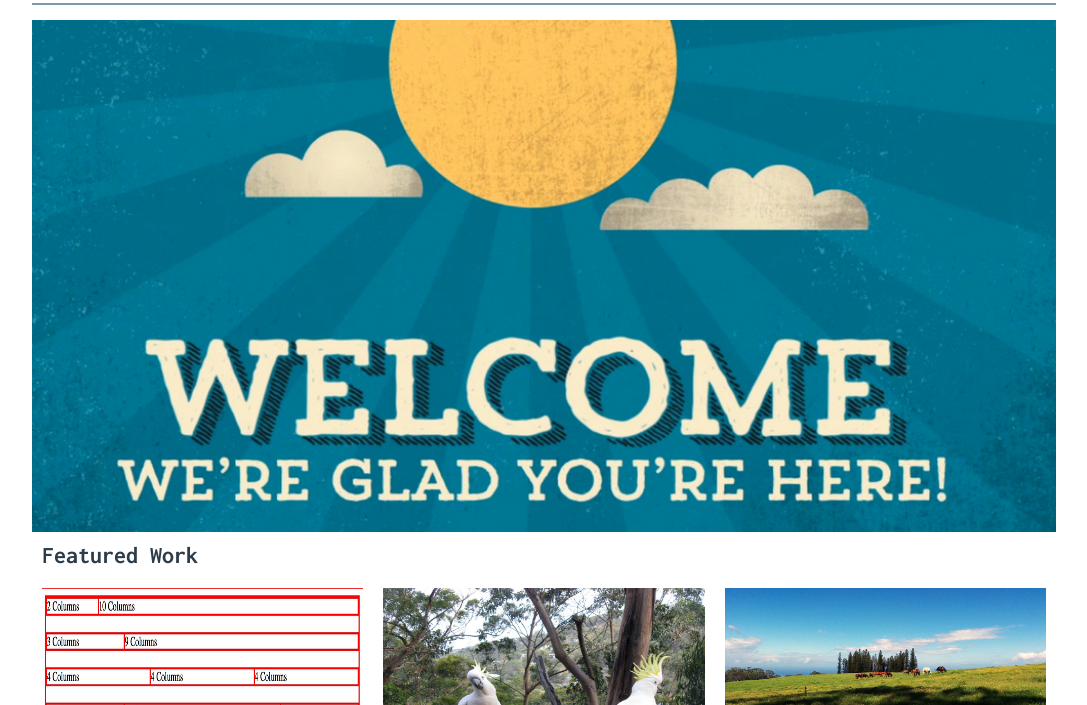
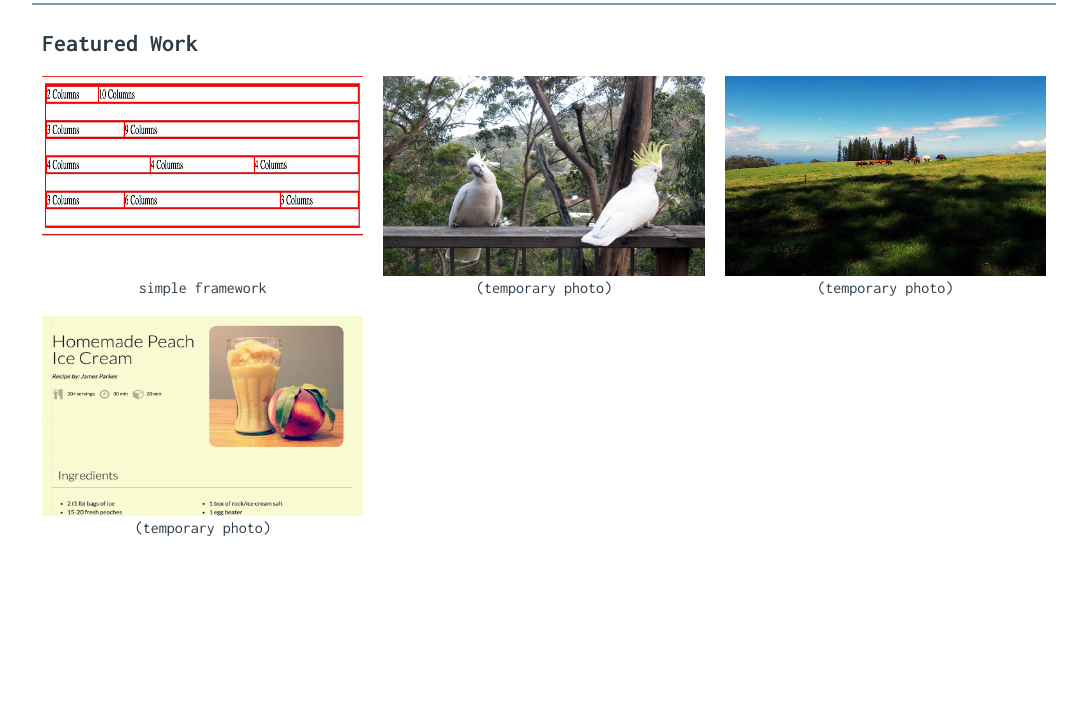
Before and after one commit to donaldshen/portfolio, a website: page index.html in a window 1280 px wide. Shown: the part 95-800 px from the top of the page, without its empty margins (96-1183 px from the left). Drawn offline with Linux system fonts and the light colour scheme; a web font is replaced by a local one.

Commit message:
feat: Remove banner

```diff
--- a/css/main.css
+++ b/css/main.css
@@ -47,17 +47,6 @@ html {
     width: 100%;
 }
 
-.banner {
-    height: 40vw;
-    min-height: 180px;
-    overflow: hidden;
-    width: 100%;
-}
-
-.banner img {
-    width: 100%;
-}
-
 .main-intro {
     width: 100%;
     margin: 10px;
--- a/index.html
+++ b/index.html
@@ -20,11 +20,6 @@
     </header>
 
     <main class="content">
-      <picture class="banner">
-        <source media="(min-width: 750px)" srcset="img/welcome-large.jpg" />
-        <source media="(min-width: 500px)" srcset="img/welcome-medium.jpg" />
-        <img src="img/welcome-small.jpg" alt="a welcome banner" />
-      </picture>
       <h2 class="main-intro">Featured Work</h2>
 
       <!-- TODO: 利用js自动生成代码 -->
```
